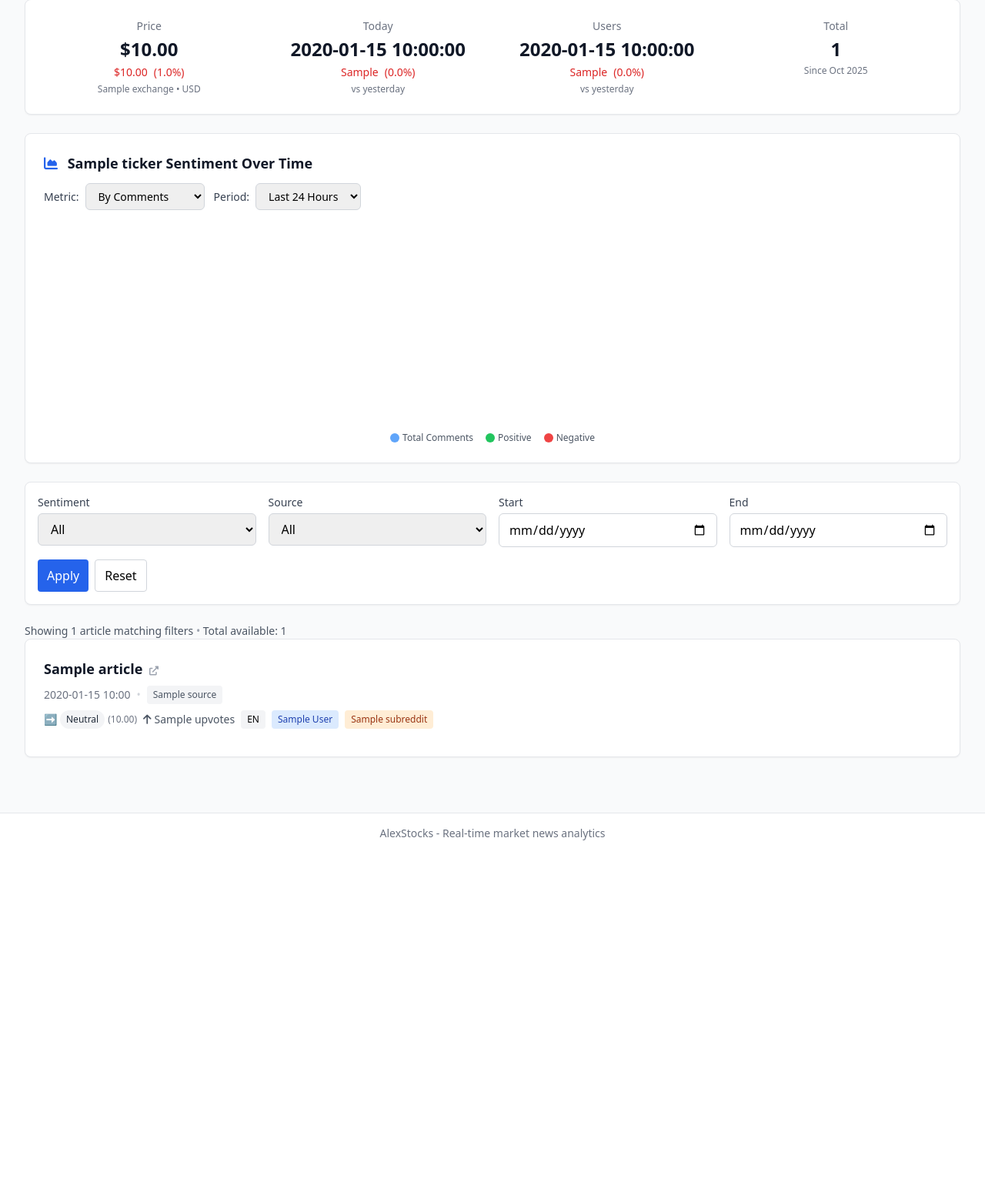
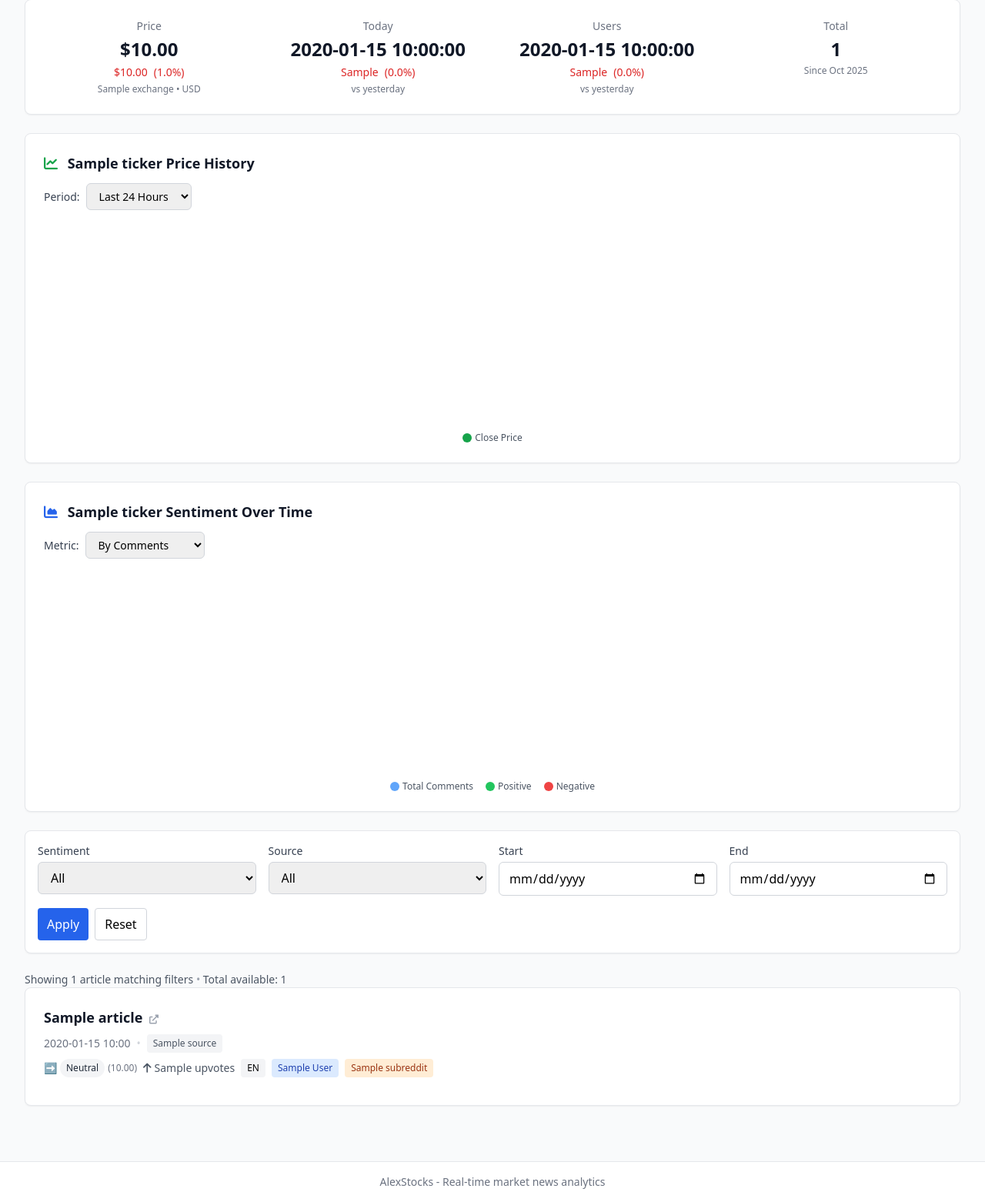
Before and after one commit to alextesy/alexstocks, a FastAPI app: template app/templates/ticker.html in a window 1280 px wide. Shown: the part 214-1776 px from the top of the page at 77% size. Before the commit the page ends 1306 px from the top, so only its background shows below. Run offline with FastAPI, Linux system fonts and the light colour scheme; the template is opened without the code that fills it: most values are stand-ins (such as "Sample title", 1, 10 or a date in 2020); data that the repository does not hold is empty; a map, chart or similar area stays blank; some libraries are stand-ins or nearby versions.

Commit message:
Add price history chart to ticker page (#133)
- Added price history chart above sentiment timeline
- Both charts share the same period filter (day/week/month)
- Charts update simultaneously when period changes
- Price chart uses Chart.js with green styling to differentiate from sentiment
- Sentiment chart keeps its own metric selector (comments/users)
- Implemented using existing /api/stock/{symbol}/history endpoint

```diff
--- a/app/templates/ticker.html
+++ b/app/templates/ticker.html
@@ -105,6 +105,37 @@
     </div>
 </div>
 
+<!-- Price History Chart -->
+<div class="bg-white rounded-lg shadow-sm border p-4 md:p-6 mb-6">
+    <div class="mb-4">
+        <h2 class="text-lg font-semibold text-gray-900 mb-3">
+            <i class="fas fa-chart-line text-green-600 mr-2"></i>
+            {{ ticker }} Price History
+        </h2>
+        <div class="flex flex-col sm:flex-row sm:items-center gap-3">
+            <div class="flex items-center space-x-2">
+                <label for="period-selector" class="text-sm font-medium text-gray-700 whitespace-nowrap">Period:</label>
+                <select id="period-selector" class="flex-1 sm:flex-none px-3 py-1.5 border border-gray-300 rounded-md focus:ring-2 focus:ring-blue-500 text-sm">
+                    <option value="day" selected>Last 24 Hours</option>
+                    <option value="week">Last 7 Days</option>
+                    <option value="month">Last 30 Days</option>
+                </select>
+            </div>
+        </div>
+    </div>
+
+    <div class="h-64 mb-4">
+        <canvas id="priceHistoryChart"></canvas>
+    </div>
+
+    <div class="flex items-center justify-center space-x-4 text-xs text-gray-600">
+        <div class="flex items-center space-x-1">
+            <div class="w-3 h-3 rounded-full bg-green-600"></div>
+            <span>Close Price</span>
+        </div>
+    </div>
+</div>
+
 <!-- Sentiment Timeline Chart -->
 <div class="bg-white rounded-lg shadow-sm border p-4 md:p-6 mb-6">
     <div class="mb-4">
@@ -118,14 +149,6 @@
                 <select id="metric-selector" class="flex-1 sm:flex-none px-3 py-1.5 border border-gray-300 rounded-md focus:ring-2 focus:ring-blue-500 text-sm">
                     <option value="comments" selected>By Comments</option>
                     <option value="users">By Unique Users</option>
-                </select>
-            </div>
-            <div class="flex items-center space-x-2">
-                <label for="period-selector" class="text-sm font-medium text-gray-700 whitespace-nowrap">Period:</label>
-                <select id="period-selector" class="flex-1 sm:flex-none px-3 py-1.5 border border-gray-300 rounded-md focus:ring-2 focus:ring-blue-500 text-sm">
-                    <option value="day" selected>Last 24 Hours</option>
-                    <option value="week">Last 7 Days</option>
-                    <option value="month">Last 30 Days</option>
                 </select>
             </div>
         </div>
@@ -413,10 +436,123 @@
 {% endif %}
 
 <script>
-// Sentiment Area Chart
+// Shared ticker variable and chart instances
 const ticker = '{{ ticker }}';
 let sentimentChart = null;
+let priceChart = null;
 
+// Price History Chart Functions
+async function loadPriceHistory(period) {
+    try {
+        const response = await fetch(`/api/stock/${ticker}/history?period=${period}`);
+        if (!response.ok) {
+            throw new Error('Failed to fetch price history data');
+        }
+        const data = await response.json();
+        renderPriceChart(data, period);
+    } catch (error) {
+        console.error('Error loading price history:', error);
+    }
+}
+
+function renderPriceChart(data, period) {
+    const ctx = document.getElementById('priceHistoryChart');
+    if (!ctx) return;
+
+    // Destroy existing chart if it exists
+    if (priceChart) {
+        priceChart.destroy();
+    }
+
+    // Extract and format data
+    const labels = data.data.map(d => formatTimestamp(d.date, period));
+    const priceData = data.data.map(d => d.close);
+
+    priceChart = new Chart(ctx, {
+        type: 'line',
+        data: {
+            labels: labels,
+            datasets: [
+                {
+                    label: 'Close Price',
+                    data: priceData,
+                    fill: true,
+                    backgroundColor: 'rgba(22, 163, 74, 0.1)', // green-600 with low opacity
+                    borderColor: 'rgba(22, 163, 74, 0.8)',
+                    borderWidth: 2,
+                    tension: 0.4,
+                    pointRadius: 2,
+                    pointHoverRadius: 4
+                }
+            ]
+        },
+        options: {
+            responsive: true,
+            maintainAspectRatio: false,
+            interaction: {
+                mode: 'index',
+                intersect: false,
+            },
+            scales: {
+                y: {
+                    beginAtZero: false,
+                    grid: {
+                        color: 'rgba(0, 0, 0, 0.05)'
+                    },
+                    ticks: {
+                        callback: function(value) {
+                            return '$' + value.toFixed(2);
+                        }
+                    }
+                },
+                x: {
+                    grid: {
+                        color: 'rgba(0, 0, 0, 0.05)'
+                    },
+                    ticks: {
+                        maxRotation: 45,
+                        minRotation: 45,
+                        autoSkip: true,
+                        maxTicksLimit: period === 'day' ? 12 : 15
+                    }
+                }
+            },
+            plugins: {
+                legend: {
+                    display: false
+                },
+                tooltip: {
+                    displayColors: false,
+                    callbacks: {
+                        title: function(context) {
+                            const dataIndex = context[0].dataIndex;
+                            const timestamp = data.data[dataIndex].date;
+                            const date = new Date(timestamp);
+
+                            if (period === 'day') {
+                                // Format as "Hour: 14:00"
+                                const hh = String(date.getHours()).padStart(2, '0');
+                                const mi = String(date.getMinutes()).padStart(2, '0');
+                                return `Hour: ${hh}:${mi}`;
+                            } else {
+                                // Format as "Date: 10/24/2025"
+                                const mm = date.getMonth() + 1;
+                                const dd = date.getDate();
+                                const yyyy = date.getFullYear();
+                                return `Date: ${mm}/${dd}/${yyyy}`;
+                            }
+                        },
+                        label: function(context) {
+                            return 'Price: $' + context.parsed.y.toFixed(2);
+                        }
+                    }
+                }
+            }
+        }
+    });
+}
+
+// Sentiment Timeline Chart Functions
 async function loadSentimentTimeline(period, metric) {
     try {
         const response = await fetch(`/api/ticker/${ticker}/sentiment-timeline?period=${period}&metric=${metric}`);
@@ -607,21 +743,29 @@ document.addEventListener('DOMContentLoaded', function() {
     const periodSelector = document.getElementById('period-selector');
     const metricSelector = document.getElementById('metric-selector');
 
-    // Load initial chart with default values (day, comments)
-    loadSentimentTimeline('day', 'comments');
+    // Load initial charts with default values
+    const initialPeriod = 'day';
+    const initialMetric = 'comments';
 
-    // Handle period selector changes
+    loadPriceHistory(initialPeriod);
+    loadSentimentTimeline(initialPeriod, initialMetric);
+
+    // Handle period selector changes - update BOTH charts
     if (periodSelector) {
         periodSelector.addEventListener('change', function() {
             const currentMetric = metricSelector ? metricSelector.value : 'comments';
-            loadSentimentTimeline(this.value, currentMetric);
+            const selectedPeriod = this.value;
+
+            // Update both charts with the new period
+            loadPriceHistory(selectedPeriod);
+            loadSentimentTimeline(selectedPeriod, currentMetric);
         });
     }
 
-    // Handle metric selector changes
+    // Handle metric selector changes - only affects sentiment chart
     if (metricSelector) {
         metricSelector.addEventListener('change', function() {
-            const currentPeriod = periodSelector ? periodSelector.value : 'month';
+            const currentPeriod = periodSelector ? periodSelector.value : 'day';
             loadSentimentTimeline(currentPeriod, this.value);
         });
     }
```
